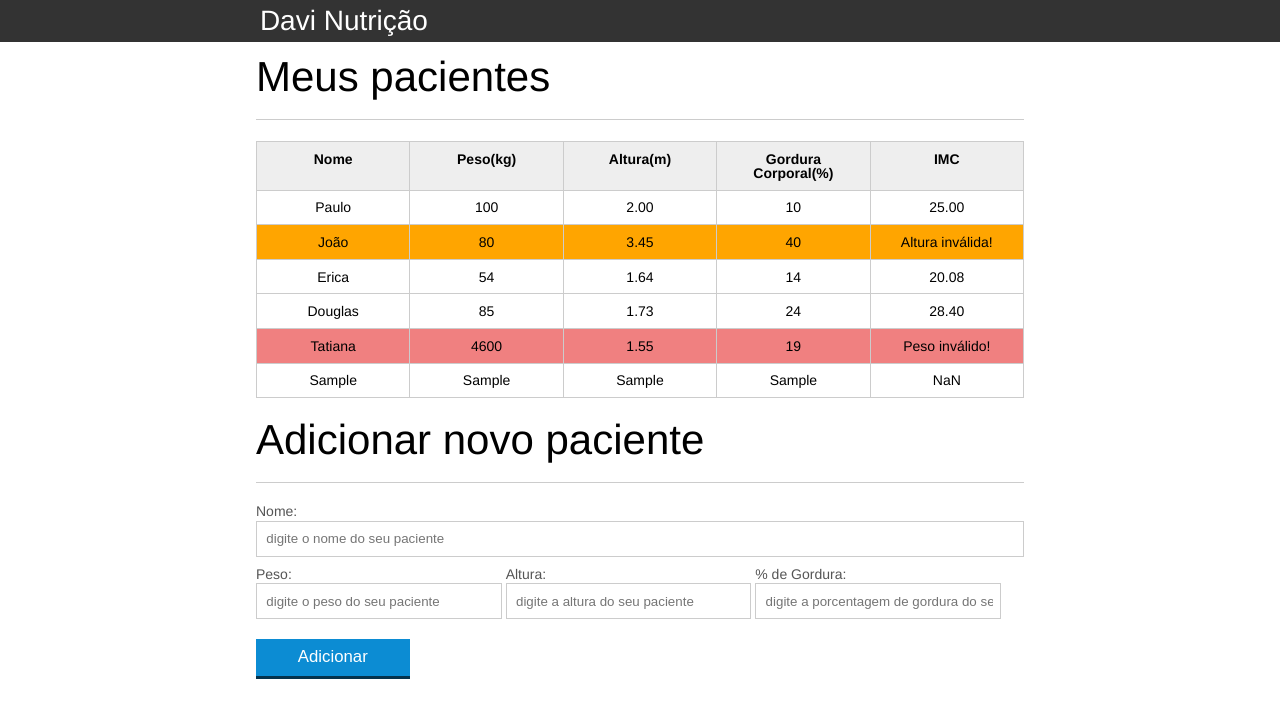
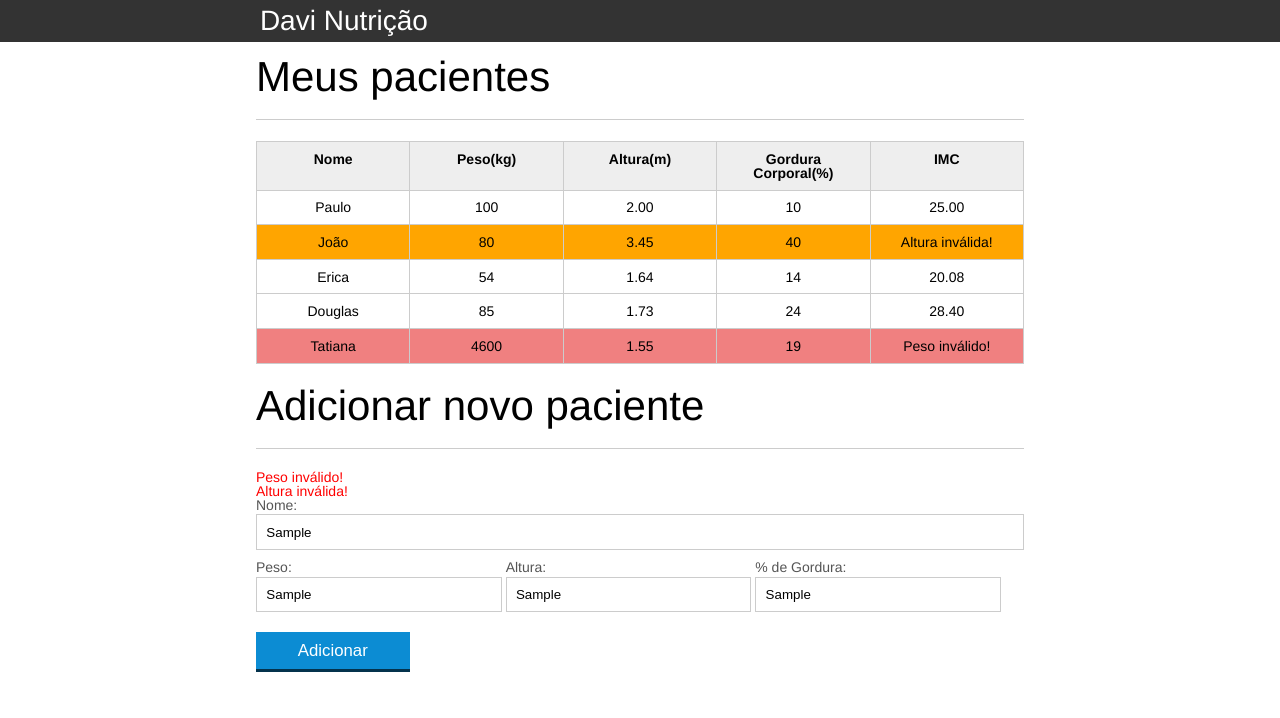
Before and after one commit to davipereirape/front-end, a plain HTML site: page introducao-javascript/index.html in a window 1280 px wide. Both pictures are taken after typing "Sample", "Sample", "Sample", "Sample" into the empty fields and a click on the button "Adicionar". Drawn offline with Linux system fonts and the light colour scheme.

Commit message:
validando formulário

```diff
--- a/introducao-javascript/css/index.css
+++ b/introducao-javascript/css/index.css
@@ -137,3 +137,7 @@ button[disabled=disabled], button:disabled {
 {
 	background-color: orange;
 }
+
+#mensagens-erro {
+	color:red;
+}
--- a/introducao-javascript/index.html
+++ b/introducao-javascript/index.html
@@ -76,6 +76,7 @@
 		<section class="container">
 	    <h2 id="titulo-form">Adicionar novo paciente</h2>
 	    <form id="form-adiciona">
+					<ul id="mensagens-erro"></ul>
 	        <div class="">
 	            <label for="nome">Nome:</label>
 	            <input id="nome" name="nome" type="text" placeholder="digite o nome do seu paciente" class="campo">
--- a/introducao-javascript/js/calcula-imc.js
+++ b/introducao-javascript/js/calcula-imc.js
@@ -67,20 +67,20 @@ for (var i = 0; i < pacientes.length; i++ )
   var tdAltura = paciente.querySelector(".info-altura");
   var altura = tdAltura.textContent;
 
-  var pesoValido = true;
-  var alturaValida = true;
+  var pesoValido = validaPeso(peso);
+  var alturaValida = validaAltura(altura);
 
   var tdIMC = paciente.querySelector(".info-imc");
 
   // Operadores lógicos
-  if (peso <= 0  || peso > 1000)
+  if (pesoValido == false)
   {
     pesoValido = false;
     tdIMC.textContent = "Peso inválido!";
     paciente.style.backgroundColor = "lightcoral"; // alterando a cor de fundo da tr na mão.
   }
 
-  if (altura <= 0  || altura > 3.00)
+  if (alturaValida == false)
   {
     alturaValida = false;
     tdIMC.textContent = "Altura inválida!"
@@ -93,6 +93,30 @@ for (var i = 0; i < pacientes.length; i++ )
   }
 }
 
+function validaPeso(peso)
+{
+  if(peso > 0 && peso < 1000)
+  {
+    return true;
+  }
+  else
+  {
+    return false;
+  }
+}
+
+function validaAltura(altura)
+{
+  if (altura > 0  && altura < 3.00)
+  {
+    return true;
+  }
+  else
+  {
+    return false;
+  }
+}
+
 function calculaIMC(peso, altura)
 {
   var imc = 0;
--- a/introducao-javascript/js/form.js
+++ b/introducao-javascript/js/form.js
@@ -17,11 +17,23 @@ botaoAdicionar.addEventListener("click", function(event){
 
   var form = document.querySelector("#form-adiciona");
   var paciente = obtemPacienteDoFormulario(form);
+
+  var erros = validaPaciente(paciente);
+  if (erros.length > 0)
+  {
+    exibeMensagensErro(erros);
+    console.log("Paciente inválido!");
+    return;
+  }
+
   var pacienteTr = montaTr(paciente);
 
   var tabela = document.querySelector("#tabela-pacientes");
   tabela.appendChild(pacienteTr);
   form.reset();
+
+  var ul = document.querySelector("#mensagens-erro");
+  ul.innerHTML = "";
 })
 // FIM
 
@@ -61,3 +73,34 @@ function montaTd(dado, classe)
 
   return td;
 }
+
+function validaPaciente(paciente)
+{
+  var erros = [];
+
+  if (paciente.nome.length == 0)
+    erros.push("Campo nome é obrigatório!");
+
+  if (!validaPeso(paciente.peso) || paciente.peso.length == 0)
+    erros.push("Peso inválido!");
+
+  if (!validaAltura(paciente.altura) || paciente.altura.length == 0)
+    erros.push("Altura inválida!");
+
+  if (paciente.gordura.length == 0)
+    erros.push("A taxa de gordura é obrigatória!")
+
+  return erros;
+}
+
+function exibeMensagensErro(erros)
+{
+  var ul = document.querySelector("#mensagens-erro");
+  ul.innerHTML = "";
+
+  erros.forEach(function(erro){
+    var li = document.createElement("li");
+    li.textContent = erro;
+    ul.appendChild(li);
+  });
+}
```
